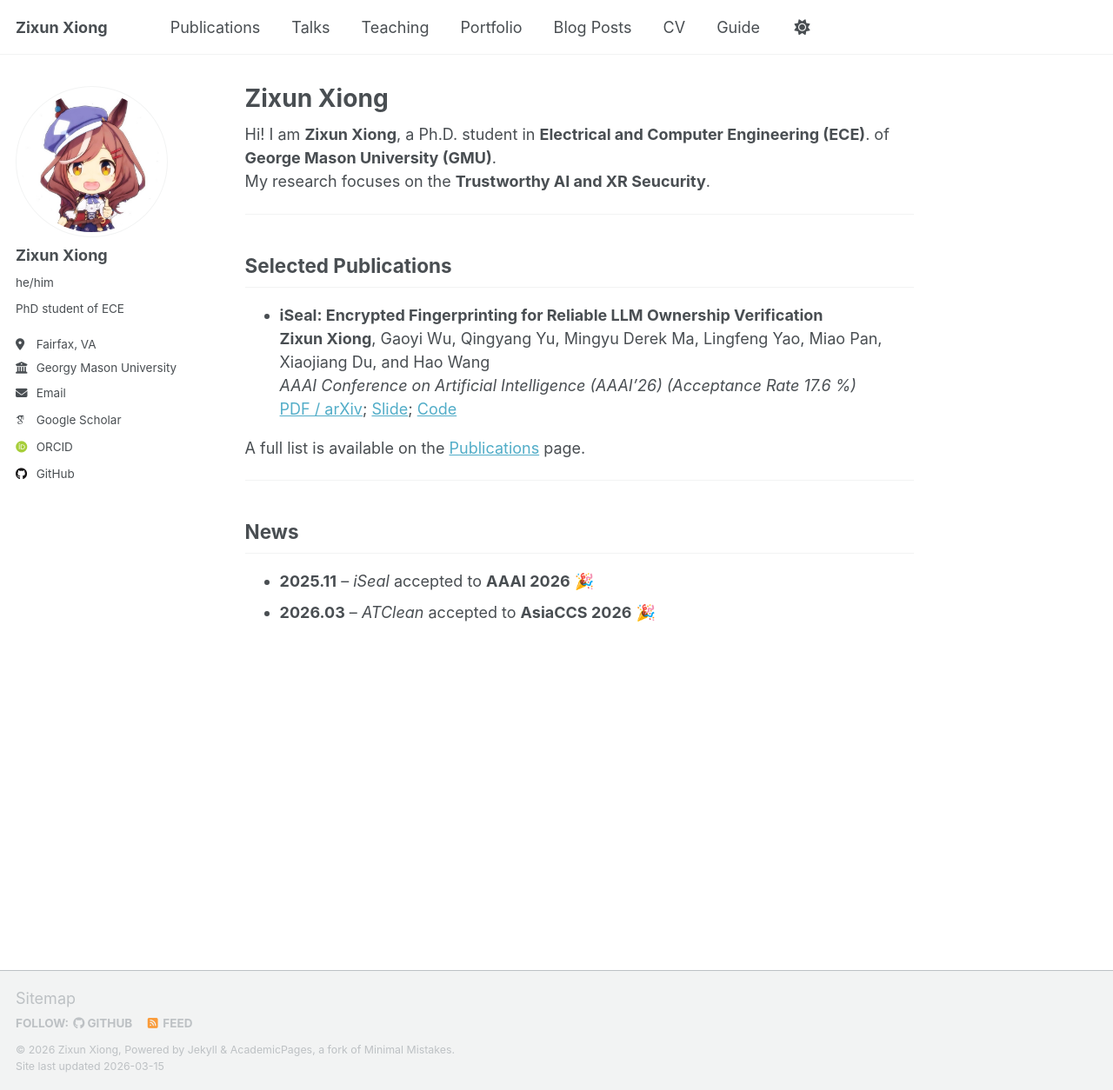
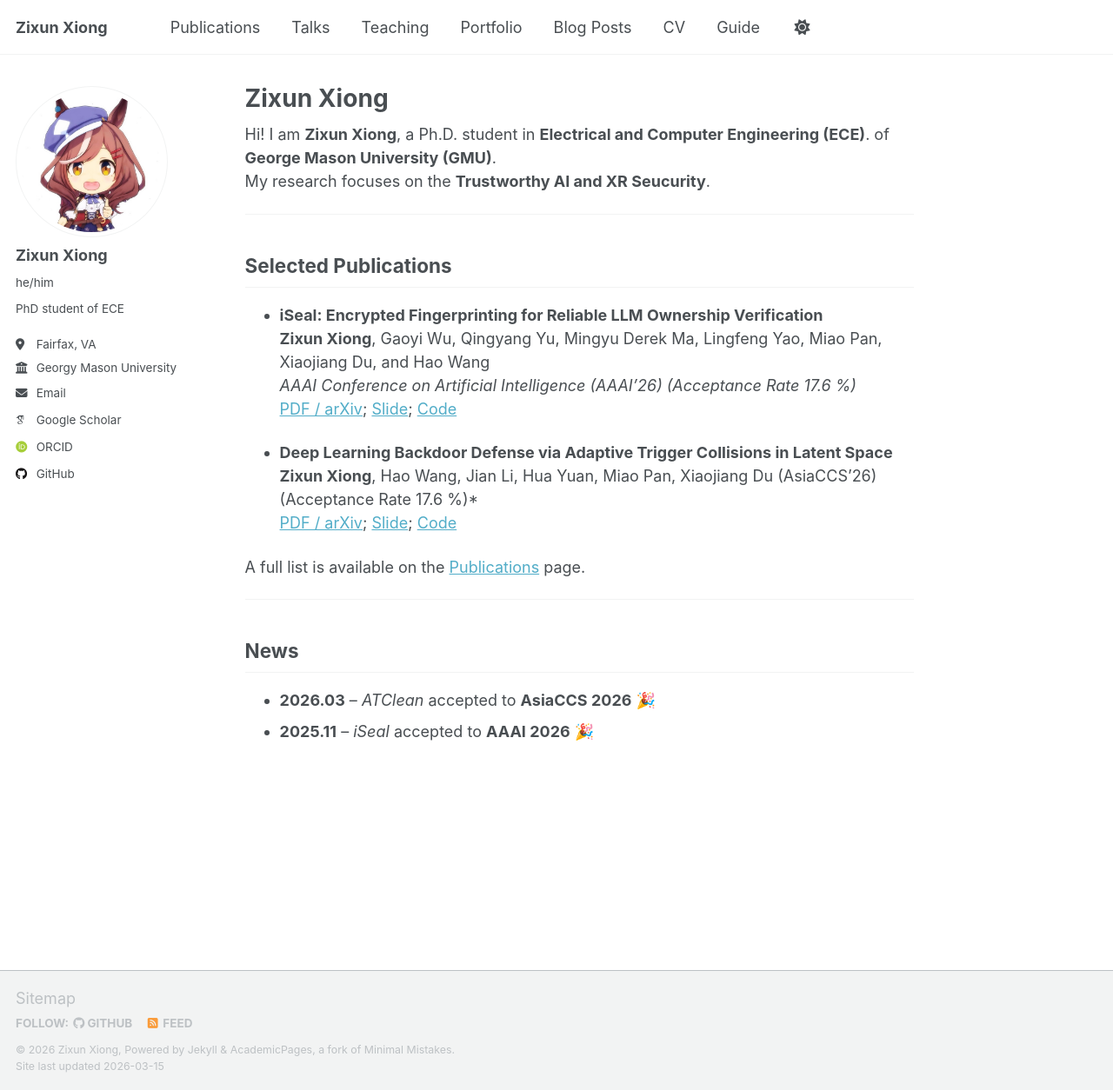
Before and after one commit to kitaharasetusna/zixun-xiong.github.io, a Jekyll site: the page built from _pages/about.md, in a window 1280 px wide and 1254 px high. Shown: the whole window at 87% size. Built offline with Jekyll 4.4.1, drawn with Linux system fonts in a browser that asks for light colours; some web fonts are replaced; a script that is not in the unit is left out.

Commit message:
Fix formatting and update publication details in about.md

```diff
--- a/_pages/about.md
+++ b/_pages/about.md
@@ -21,6 +21,13 @@ My research focuses on the **Trustworthy AI and XR Seucurity**.
   [Slide](/zixun-xiong.github.io/files/Protecting_LLMs_from_Advanced_Thieves.pdf);
   [Code](https://github.com/kitaharasetusna/iSeal)
 
+- **Deep Learning Backdoor Defense via Adaptive Trigger Collisions in Latent Space**
+  **Zixun Xiong**, Hao Wang, Jian Li, Hua Yuan, Miao Pan, Xiaojiang Du (AsiaCCS’26) (Acceptance Rate 17.6 %)*
+  [PDF / arXiv](https://arxiv.org/pdf/2511.08905.pdf);
+  [Slide](/zixun-xiong.github.io/files/Protecting_LLMs_from_Advanced_Thieves.pdf);
+  [Code](https://github.com/kitaharasetusna/iSeal)
+
+
 
 A full list is available on the [Publications](https://kitaharasetusna.github.io/zixun-xiong.github.io/publications/) page.
 
@@ -28,5 +35,5 @@ A full list is available on the [Publications](https://kitaharasetusna.github.io
 
 ## News
 
+- **2026.03** – *ATClean* accepted to **AsiaCCS 2026** 🎉
 - **2025.11** – *iSeal* accepted to **AAAI 2026** 🎉
-- **2026.03** – *ATClean* accepted to **AsiaCCS 2026** 🎉
```
